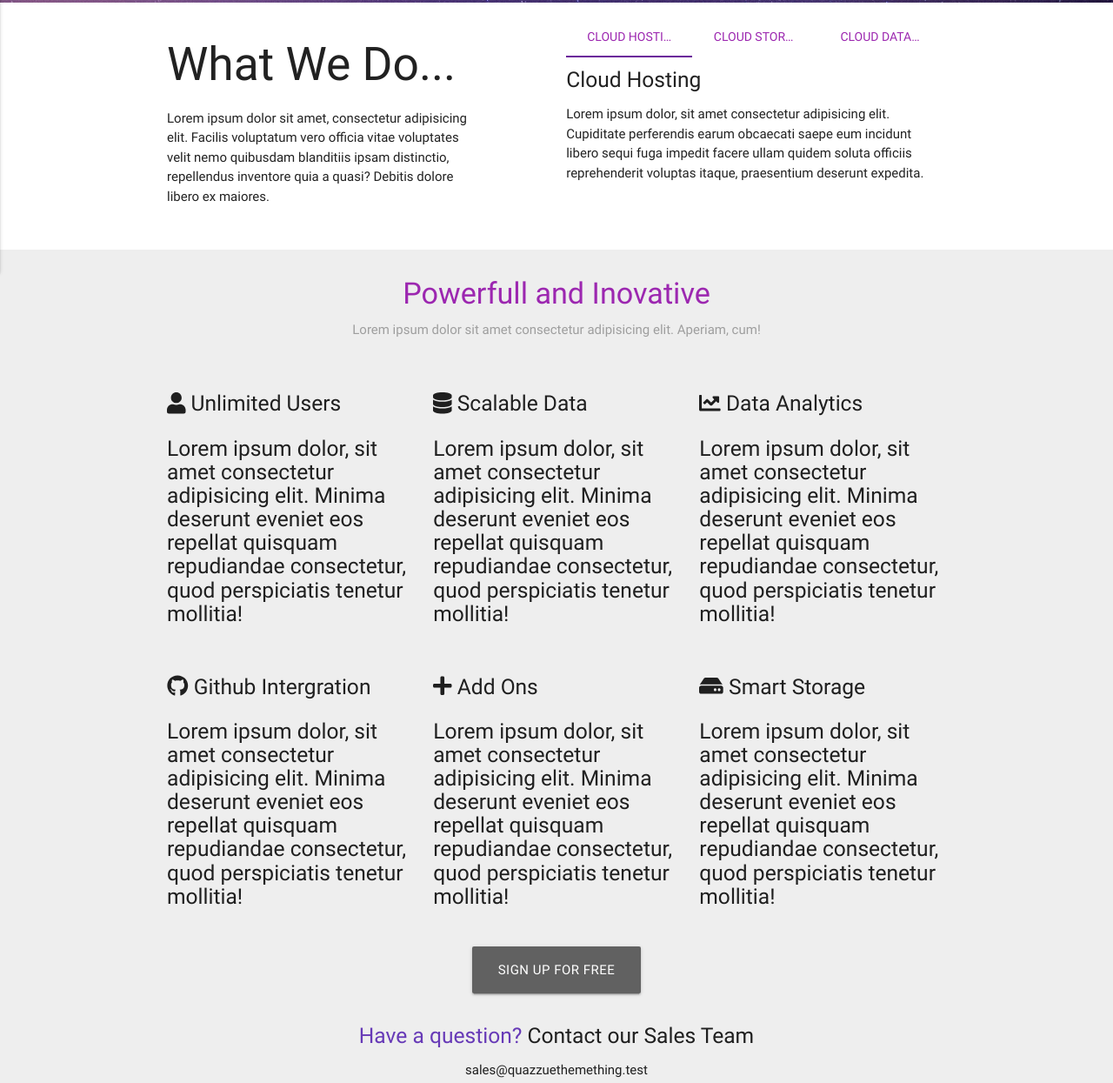
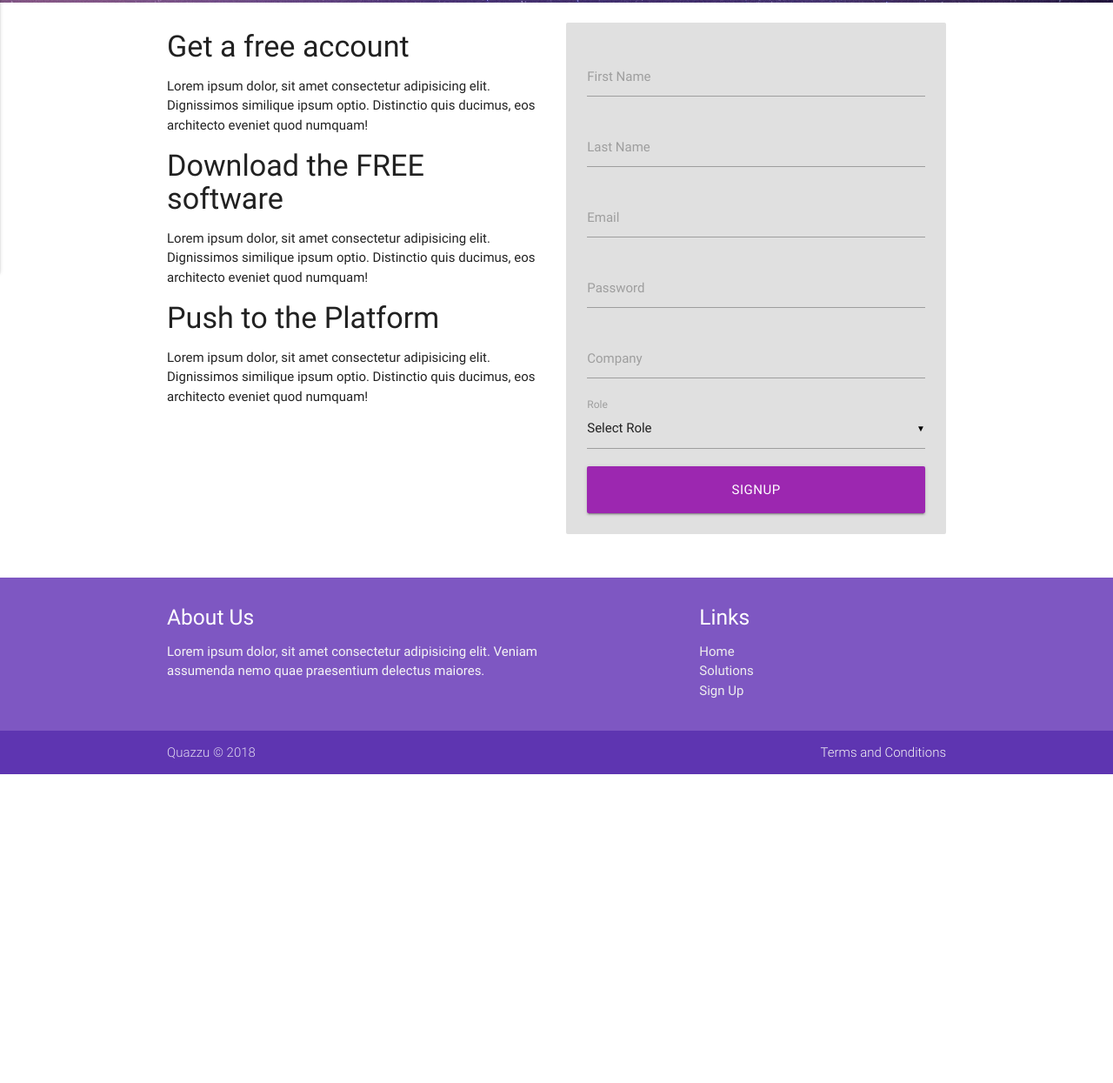
Before and after one commit to geoklown/quazzu_demo, a plain HTML site: page signup.html in a window 1280 px wide. Shown: the part 547-1792 px from the top of the page at 87% size. After the commit the page ends 1437 px from the top, so only its background shows below. Drawn offline with nearby package versions, Linux system fonts and the light colour scheme.

Commit message:
Sign up Page

```diff
--- a/css/main.css
+++ b/css/main.css
@@ -77,6 +77,11 @@
   background: #6a1b9a !important;
 }
 
+.btn-extend {
+  display: block;
+  width: 100%;
+}
+
 @media (max-width: 500px) {
   .section-developers,
   .section-podcast {
--- a/solutions.html
+++ b/signup.html
@@ -25,13 +25,13 @@
           </a>
           <ul class="right hide-on-med-and-down">
             <li>
-              <a class="active-link" href="index.html">Home</a>
+              <a href="index.html">Home</a>
             </li>
             <li>
               <a href="solutions.html">Solutions</a>
             </li>
             <li>
-              <a href="signup.html">Sign Up</a>
+              <a class="active-link" href="signup.html">Sign Up</a>
             </li>
             <li>
               <a href="#login-modal" class="btn purple modal-trigger">Login</a>
@@ -83,131 +83,67 @@
       <div class="row">
         <div class="col s12 m10 offset m1 center">
           <h5>Welcome to Quazzu</h5>
-          <h1>Cloud Solutions</h1>
+          <h1>Create an Account</h1>
 
         </div>
       </div>
     </div>
   </header>
 
-  <!--Section: Solutions About-->
-
-  <section class="section section-solutions-about">
+  <!--Section: Sign Up-->
+  <section class="section section-signup">
     <div class="container">
       <div class="row">
-        <div class="col s12 m5">
-          <h2>What We Do...</h2>
-          <p>Lorem ipsum dolor sit amet, consectetur adipisicing elit. Facilis voluptatum vero officia vitae voluptates velit
-            nemo quibusdam blanditiis ipsam distinctio, repellendus inventore quia a quasi? Debitis dolore libero ex maiores.</p>
+        <div class="col s12 m6">
+          <h4>Get a free account</h4>
+          <p>Lorem ipsum dolor, sit amet consectetur adipisicing elit. Dignissimos similique ipsum optio. Distinctio quis ducimus,
+            eos architecto eveniet quod numquam!</p>
+          <h4>Download the FREE software</h4>
+          <p>Lorem ipsum dolor, sit amet consectetur adipisicing elit. Dignissimos similique ipsum optio. Distinctio quis ducimus,
+            eos architecto eveniet quod numquam!</p>
+          <h4>Push to the Platform</h4>
+          <p>Lorem ipsum dolor, sit amet consectetur adipisicing elit. Dignissimos similique ipsum optio. Distinctio quis ducimus,
+            eos architecto eveniet quod numquam!</p>
         </div>
-        <div class="col s12 m6 offset-m1">
-          <div class="row">
-            <div class="col s12">
-              <ul class="tabs">
-                <li class="tab col s4">
-                  <a href="#tab1" class="purple-text">Cloud Hosting</a>
-                </li>
-                <li class="tab col s4">
-                  <a href="#tab2" class="purple-text">Cloud Storage</a>
-                </li>
-                <li class="tab col s4">
-                  <a href="#tab3" class="purple-text">Cloud database</a>
-                </li>
-
-              </ul>
-            </div>
-            <div id="tab1" class="col s12">
-              <h5>Cloud Hosting</h5>
-              <p>Lorem ipsum dolor, sit amet consectetur adipisicing elit. Cupiditate perferendis earum obcaecati saepe eum
-                incidunt libero sequi fuga impedit facere ullam quidem soluta officiis reprehenderit voluptas itaque, praesentium
-                deserunt expedita.</p>
-            </div>
-            <div id="tab2" class="col s12">
-              <h5>Cloud Storage</h5>
-              <p>Lorem ipsum dolor sit amet consectetur adipisicing elit. Quaerat mollitia iure alias id, accusamus dolorum
-                dolores ipsam suscipit facilis quidem quia quis laudantium error culpa. Dolorum ipsam harum culpa ducimus?</p>
-            </div>
-            <div id="tab3" class="col s12">
-              <h5>Cloud Database</h5>
-              <p>Lorem ipsum dolor sit amet consectetur adipisicing elit. Veritatis ex tempore id fugiat eaque. Ipsa exercitationem
-                odit soluta labore totam nulla quia. Qui hic, id sunt impedit facere earum porro.</p>
-            </div>
-
+        <div class="col s12 m6">
+          <div class="card-panel grey lighten-2 grey-text text-darken-4 z-depth-0">
+            <form>
+              <div class="input-field">
+                <input type="text" id="first_name">
+                <label for="first_name">First Name</label>
+              </div>
+              <div class="input-field">
+                <input type="text" id="last-name">
+                <label for="last_name">Last Name</label>
+              </div>
+              <div class="input-field">
+                <input type="email" id="email">
+                <label for="email">Email</label>
+              </div>
+              <div class="input-field">
+                <input type="password" id="password">
+                <label for="password">Password</label>
+              </div>
+              <div class="input-field">
+                <input type="text" id="company">
+                <label for="company">Company</label>
+              </div>
+              <div class="input-field">
+                <select id="role">
+                  <option value="Role" disabled selected>Select Role</option>
+                  <option value="proffesional">Professional</option>
+                  <option value="hobbyist">Hobbyist</option>
+                  <option value="student">Student</option>
+                  <option value="manager">Manager</option>
+                  <option value="student">Student</option>
+                  <option value="other">Other</option>
+                </select>
+                <label for="role">Role</label>
+              </div>
+              <input type="submit" value="Signup" class="btn btn-large purple btn-extend">
+            </form>
           </div>
         </div>
-      </div>
-
-    </div>
-  </section>
-
-  <!--Section: Features-->
-
-  <section class="section section-features grey lighten-3">
-    <div class="container">
-      <h4 class="purple-text text darken-1 center">Powerfull and Inovative</h4>
-      <h6 class="grey-text darken-2 center">
-        Lorem ipsum dolor sit amet consectetur adipisicing elit. Aperiam, cum!
-      </h6>
-      <br>
-      <br>
-      <!--ROW 1-->
-      <div class="row">
-        <div class="col s12 m4">
-          <h5>
-            <i class="fa fa-user"></i> Unlimited Users
-            <p>Lorem ipsum dolor, sit amet consectetur adipisicing elit. Minima deserunt eveniet eos repellat quisquam repudiandae
-              consectetur, quod perspiciatis tenetur mollitia!</p>
-          </h5>
-        </div>
-        <div class="col s12 m4">
-          <h5>
-            <i class="fa fa-database"></i> Scalable Data
-            <p>Lorem ipsum dolor, sit amet consectetur adipisicing elit. Minima deserunt eveniet eos repellat quisquam repudiandae
-              consectetur, quod perspiciatis tenetur mollitia!</p>
-          </h5>
-        </div>
-        <div class="col s12 m4">
-          <h5>
-            <i class="fa fa-chart-line"></i> Data Analytics
-            <p>Lorem ipsum dolor, sit amet consectetur adipisicing elit. Minima deserunt eveniet eos repellat quisquam repudiandae
-              consectetur, quod perspiciatis tenetur mollitia!</p>
-          </h5>
-        </div>
-      </div>
-
-      <!--ROW 2-->
-
-      <div class="row">
-        <div class="col s12 m4">
-          <h5>
-            <i class="fab fa-github"></i> Github Intergration
-            <p>Lorem ipsum dolor, sit amet consectetur adipisicing elit. Minima deserunt eveniet eos repellat quisquam repudiandae
-              consectetur, quod perspiciatis tenetur mollitia!</p>
-          </h5>
-        </div>
-        <div class="col s12 m4">
-          <h5>
-            <i class="fa fa-plus"></i> Add Ons
-            <p>Lorem ipsum dolor, sit amet consectetur adipisicing elit. Minima deserunt eveniet eos repellat quisquam repudiandae
-              consectetur, quod perspiciatis tenetur mollitia!</p>
-          </h5>
-        </div>
-        <div class="col s12 m4">
-          <h5>
-            <i class="fa fa-hdd"></i> Smart Storage
-            <p>Lorem ipsum dolor, sit amet consectetur adipisicing elit. Minima deserunt eveniet eos repellat quisquam repudiandae
-              consectetur, quod perspiciatis tenetur mollitia!</p>
-          </h5>
-        </div>
-      </div>
-      <div class="center">
-        <a class="btn btn-large grey darken-2" href="signup.html">Sign Up For Free</a>
-        <br>
-        <br>
-        <h5>
-          <span class="deep-purple-text lighten-1">Have a question?</span> Contact our Sales Team
-        </h5>
-        <p>sales@quazzuethemething.test</p>
       </div>
     </div>
   </section>
@@ -286,6 +222,7 @@
       });
       $('.button-collapse').sideNav();
       $('.modal').modal();
+      $('select').material_select();
     });
   </script>
 </body>
```
